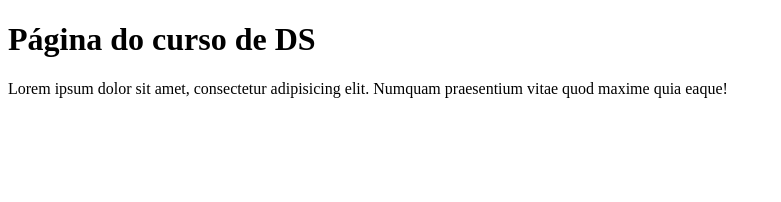
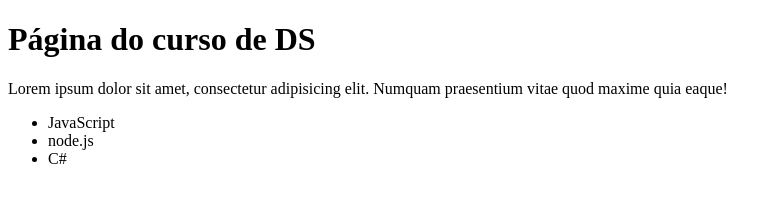
Before and after one commit to Jonathan-Developer1/aula_DS2, a plain HTML site: page index.html in a window 1280 px wide. Shown: the whole page, without its empty margins (0-781 px from the left). Drawn offline with Linux system fonts and the light colour scheme.

Commit message:
incluindo lista

```diff
--- a/index.html
+++ b/index.html
@@ -8,5 +8,10 @@
 <body>
     <h1>Página do curso de DS</h1>
     Lorem ipsum dolor sit amet, consectetur adipisicing elit. Numquam praesentium vitae quod maxime quia eaque!
+    <ul>
+        <li>JavaScript</li>
+        <li>node.js</li>
+        <li>C#</li>
+    </ul>
 </body>
 </html>
```
